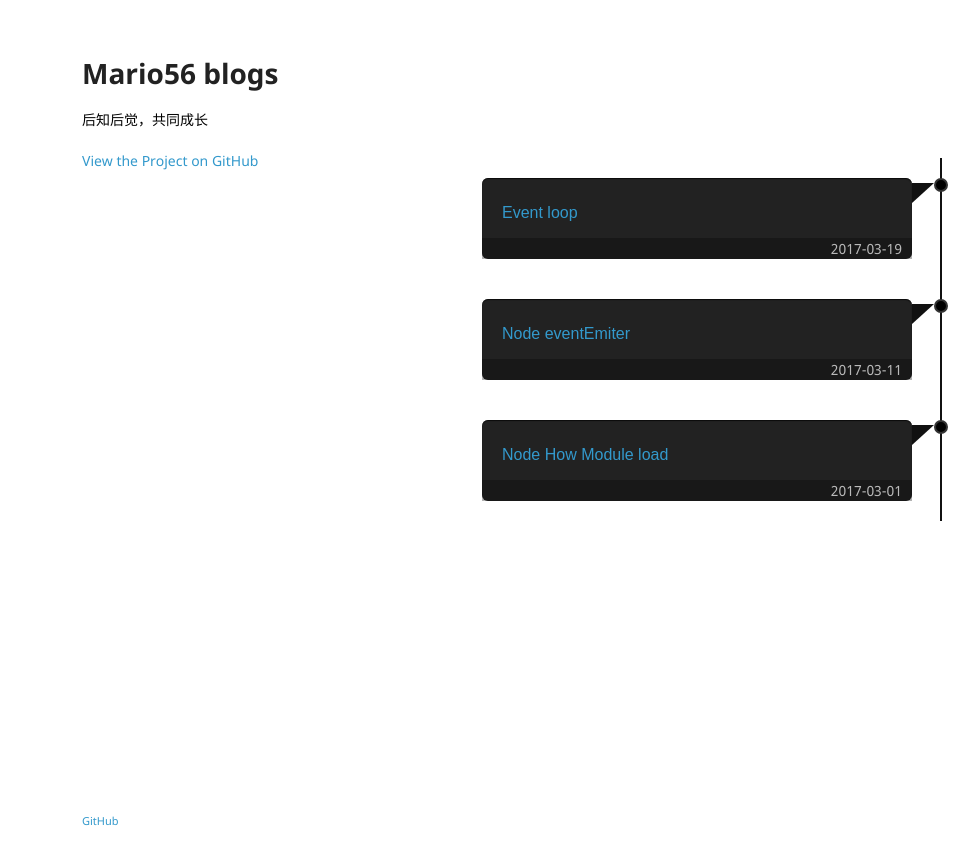
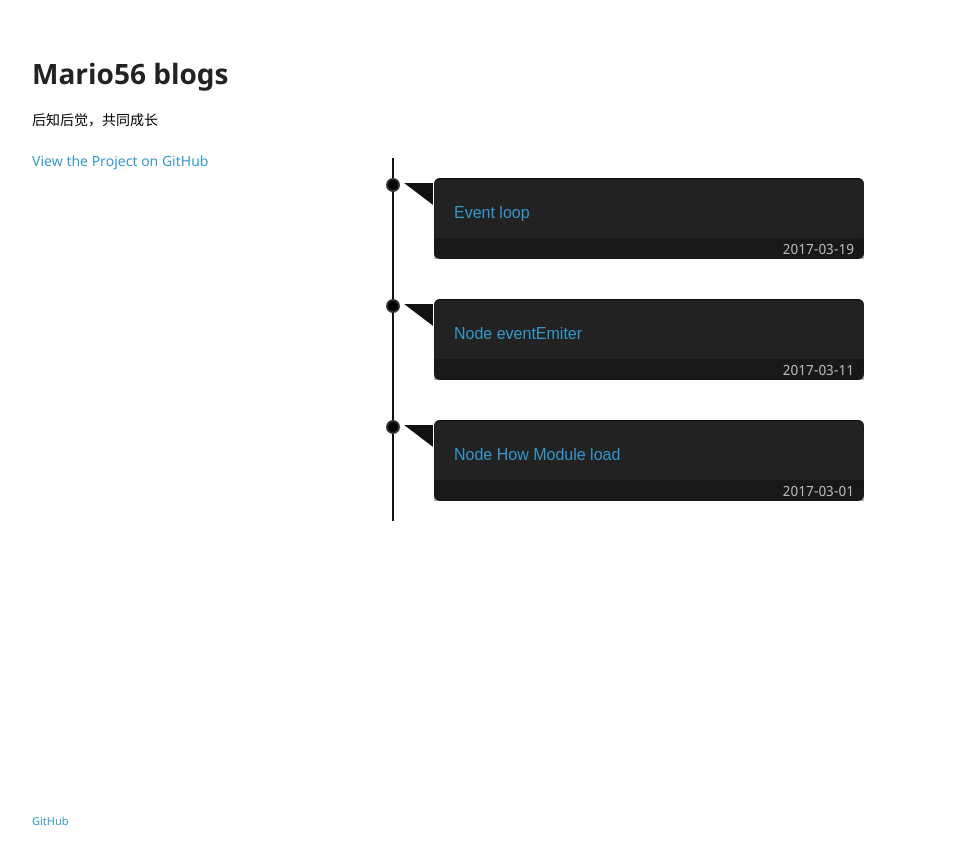
Before and after one commit to mario-mui/mario56.github.io, a Jekyll site: the page built from index.md, in a window 1280 px wide. Shown: the top 865 px of the page, without its empty margins (128-1107 px from the left). Built offline with Jekyll 4.4.1, drawn with Linux system fonts in a browser that asks for light colours.

Commit message:
modify css

```diff
--- a/_sass/jekyll-theme-minimal.scss
+++ b/_sass/jekyll-theme-minimal.scss
@@ -53,7 +53,7 @@ a:hover small {
 }
 
 .wrapper {
-  width:860px;
+  width:960px;
   margin:0 auto;
 }
 
@@ -170,7 +170,7 @@ header ul a strong {
 
 section {
   padding-top: 100px;
-  width:500px;
+  width:600px;
   float:right;
   padding-bottom:50px;
 }
--- a/assets/css/style.scss
+++ b/assets/css/style.scss
@@ -4,12 +4,13 @@
 @import "jekyll-theme-minimal";
 
 .bloglist {
+  padding:  0px;
   list-style: none;
 }
 
 .bloglist > li {
-  border-right: #111 2px solid;
-  padding: 20px 0;
+  border-left: #111 2px solid;
+  padding: 20px 0px 20px 40px
 }
 
 .arrow_box {
@@ -24,10 +25,10 @@
   width: 0px;
   height: 0px;
   border-style: solid;
-  border-width: 0px 0 20px 22px;
-  border-color: transparent transparent transparent #111;
+  border-width: 0px 29px 22px 0px;
+  border-color: transparent #111 transparent transparent;
   position: absolute;
-  left: 430px;
+  left: -30px;
   top: 5px;
 }
 .ci {
@@ -35,7 +36,7 @@
   height: 10px;
   border-radius: 50%;
   position: absolute;
-  left: 452px;
+  left: -48px;
   top: 0px;
   background: #000;
   border: 2px solid #333;
```
